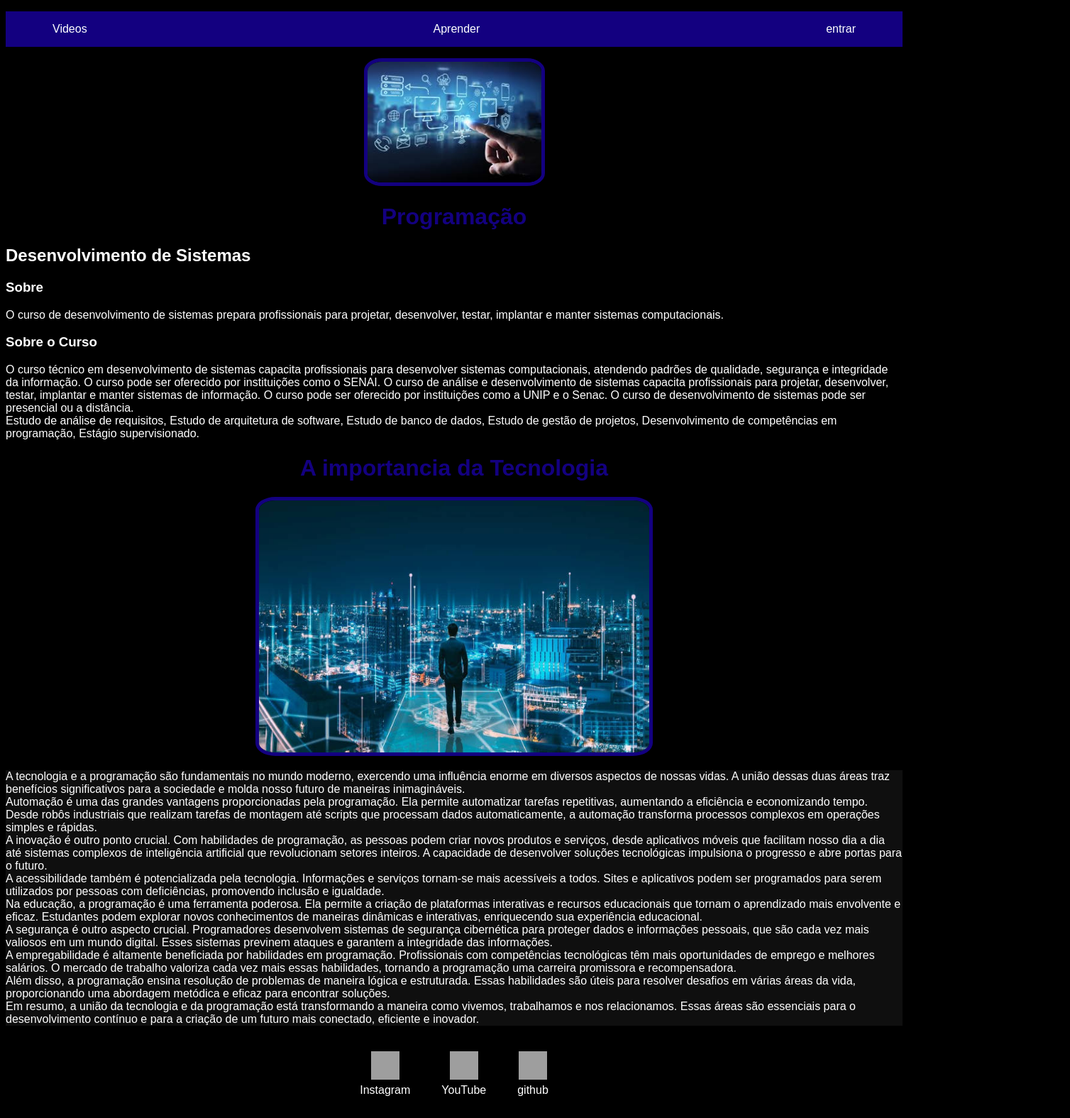
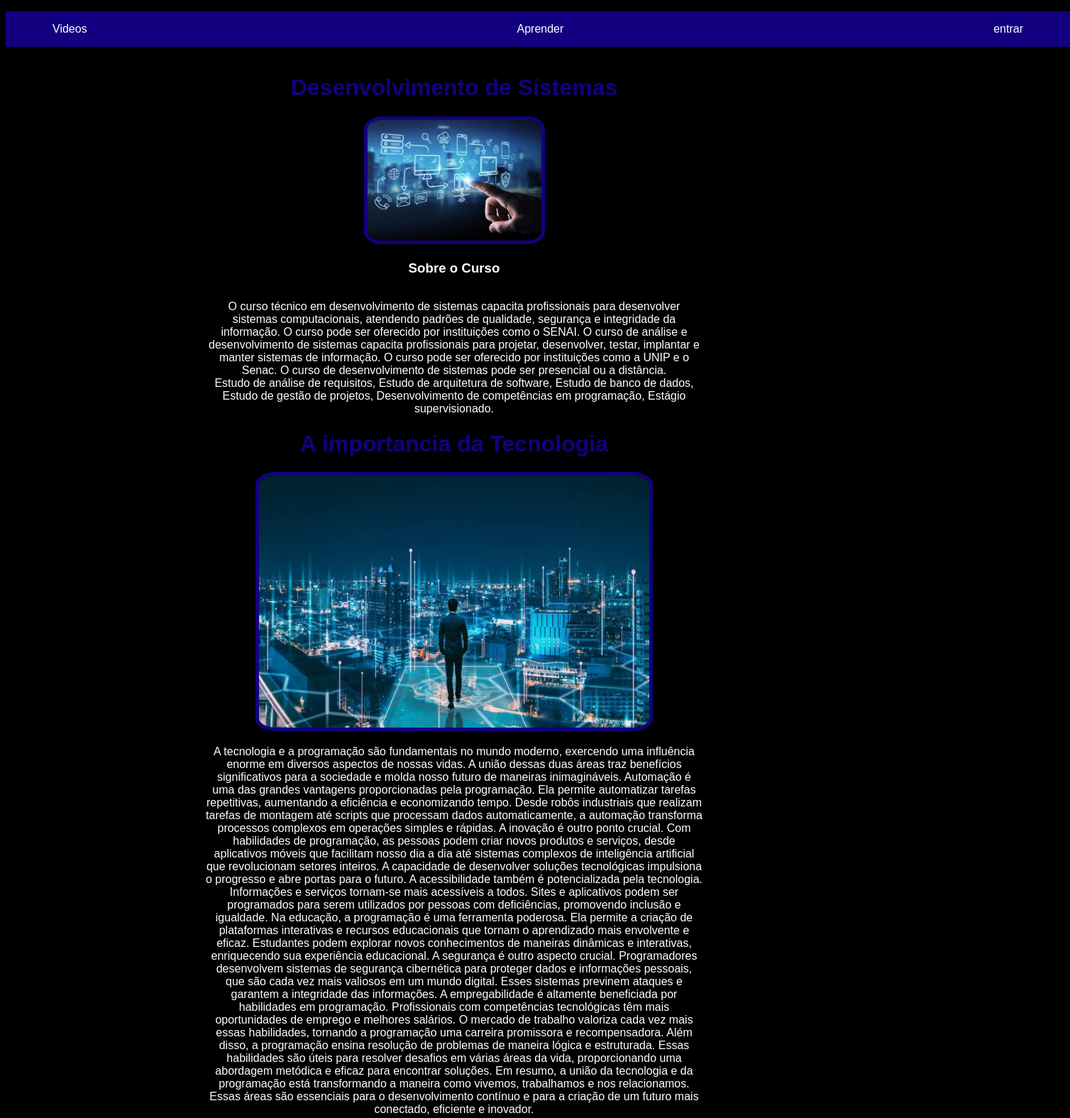
Before and after one commit to CarllosDanielPR/PGM-, a plain HTML site: page esc.html/index.html in a window 1280 px wide. Shown: the top 1575 px of the page at 71% size, 1508 px wide, since content can reach past the window. Drawn offline with Linux system fonts and the light colour scheme; grey boxes are pictures that could not be loaded.

Commit message:
Add files via upload

```diff
--- a/esc.html/index.css
+++ b/esc.html/index.css
@@ -73,12 +73,23 @@ footer p{
 }
 
  nav a:hover {
-    color: rgb(19, 0, 128);
+    color: rgb(137, 108, 255);
 }
-h6 {text-align: center;}
+h6 {text-align: center;
+}
 
-.container {background-color: rgb(19, 0, 128);}
+.container {background-color: rgb(19, 0, 128);
+            width: 1400px;
+            height: 50px;
+}
 
-.b2 {background-color: rgb(255, 255, 255);}
+.b2 {background-color: rgb(255, 255, 255);
+}
 
-.p2 {background-color: rgb(15, 15, 15);}
+.p2 {background-color: #000000;
+     width: 700px;
+     height: 100px;
+     display: inline-block;
+     text-align: center;
+
+}
--- a/esc.html/index.html
+++ b/esc.html/index.html
@@ -28,23 +28,16 @@
             </li>
         </ul>
 
-    </nav> </div>
+    </nav> </div> <br>
 <header>
+<center> <h1>Desenvolvimento de Sistemas</h1> </center>
 <div class="center">
 <img src="imagens/images.jpg"> </div>
-<center> <h1>Programação</h1> </center>
-<h2>Desenvolvimento de Sistemas</h2>
 </header>
 <main>
-    <section>
-        <h3>   Sobre    </h3>
-<p>
-    O curso de desenvolvimento de sistemas prepara profissionais para projetar, desenvolver, testar, implantar e manter sistemas computacionais.
-
-
-</p>
+ <center>   <section>
 <h3>   Sobre o Curso    </h3>
-<p>
+<p class="p2">
     O curso técnico em desenvolvimento de sistemas capacita profissionais para desenvolver sistemas computacionais, atendendo padrões de qualidade, segurança e integridade da informação.
 O curso pode ser oferecido por instituições como o SENAI.
 
@@ -62,25 +55,25 @@ Estágio supervisionado.
 
 </p>
 
-    </section>
-  <center> <h1>A importancia da Tecnologia</h1> <img style="align-items: center;" class="img1" src="imagens/trabalho-tecnologia2.jpg" > </center>
-  <div><div class="p2"><p>A tecnologia e a programação são fundamentais no mundo moderno, exercendo uma influência enorme em diversos aspectos de nossas vidas. A união dessas duas áreas traz benefícios significativos para a sociedade e molda nosso futuro de maneiras inimagináveis.<br>
+    </section> </center>
+  <center> <h1>A importancia da Tecnologia</h1> <img style="align-items: center;" class="img1" src="imagens/trabalho-tecnologia2.jpg" > </center> <center>
+  <div><div class="p2"><p>A tecnologia e a programação são fundamentais no mundo moderno, exercendo uma influência enorme em diversos aspectos de nossas vidas. A união dessas duas áreas traz benefícios significativos para a sociedade e molda nosso futuro de maneiras inimagináveis.
 
-    Automação é uma das grandes vantagens proporcionadas pela programação. Ela permite automatizar tarefas repetitivas, aumentando a eficiência e economizando tempo. Desde robôs industriais que realizam tarefas de montagem até scripts que processam dados automaticamente, a automação transforma processos complexos em operações simples e rápidas.<br>
+    Automação é uma das grandes vantagens proporcionadas pela programação. Ela permite automatizar tarefas repetitivas, aumentando a eficiência e economizando tempo. Desde robôs industriais que realizam tarefas de montagem até scripts que processam dados automaticamente, a automação transforma processos complexos em operações simples e rápidas.
 
-    A inovação é outro ponto crucial. Com habilidades de programação, as pessoas podem criar novos produtos e serviços, desde aplicativos móveis que facilitam nosso dia a dia até sistemas complexos de inteligência artificial que revolucionam setores inteiros. A capacidade de desenvolver soluções tecnológicas impulsiona o progresso e abre portas para o futuro.<br>
+    A inovação é outro ponto crucial. Com habilidades de programação, as pessoas podem criar novos produtos e serviços, desde aplicativos móveis que facilitam nosso dia a dia até sistemas complexos de inteligência artificial que revolucionam setores inteiros. A capacidade de desenvolver soluções tecnológicas impulsiona o progresso e abre portas para o futuro.
 
-    A acessibilidade também é potencializada pela tecnologia. Informações e serviços tornam-se mais acessíveis a todos. Sites e aplicativos podem ser programados para serem utilizados por pessoas com deficiências, promovendo inclusão e igualdade.<br>
+    A acessibilidade também é potencializada pela tecnologia. Informações e serviços tornam-se mais acessíveis a todos. Sites e aplicativos podem ser programados para serem utilizados por pessoas com deficiências, promovendo inclusão e igualdade.
 
-    Na educação, a programação é uma ferramenta poderosa. Ela permite a criação de plataformas interativas e recursos educacionais que tornam o aprendizado mais envolvente e eficaz. Estudantes podem explorar novos conhecimentos de maneiras dinâmicas e interativas, enriquecendo sua experiência educacional.<br>
+    Na educação, a programação é uma ferramenta poderosa. Ela permite a criação de plataformas interativas e recursos educacionais que tornam o aprendizado mais envolvente e eficaz. Estudantes podem explorar novos conhecimentos de maneiras dinâmicas e interativas, enriquecendo sua experiência educacional.
 
-    A segurança é outro aspecto crucial. Programadores desenvolvem sistemas de segurança cibernética para proteger dados e informações pessoais, que são cada vez mais valiosos em um mundo digital. Esses sistemas previnem ataques e garantem a integridade das informações.<br>
+    A segurança é outro aspecto crucial. Programadores desenvolvem sistemas de segurança cibernética para proteger dados e informações pessoais, que são cada vez mais valiosos em um mundo digital. Esses sistemas previnem ataques e garantem a integridade das informações.
 
-    A empregabilidade é altamente beneficiada por habilidades em programação. Profissionais com competências tecnológicas têm mais oportunidades de emprego e melhores salários. O mercado de trabalho valoriza cada vez mais essas habilidades, tornando a programação uma carreira promissora e recompensadora.<br>
+    A empregabilidade é altamente beneficiada por habilidades em programação. Profissionais com competências tecnológicas têm mais oportunidades de emprego e melhores salários. O mercado de trabalho valoriza cada vez mais essas habilidades, tornando a programação uma carreira promissora e recompensadora.
 
-    Além disso, a programação ensina resolução de problemas de maneira lógica e estruturada. Essas habilidades são úteis para resolver desafios em várias áreas da vida, proporcionando uma abordagem metódica e eficaz para encontrar soluções.<br>
+    Além disso, a programação ensina resolução de problemas de maneira lógica e estruturada. Essas habilidades são úteis para resolver desafios em várias áreas da vida, proporcionando uma abordagem metódica e eficaz para encontrar soluções.
 
-    Em resumo, a união da tecnologia e da programação está transformando a maneira como vivemos, trabalhamos e nos relacionamos. Essas áreas são essenciais para o desenvolvimento contínuo e para a criação de um futuro mais conectado, eficiente e inovador.<br></p></div></div>
+    Em resumo, a união da tecnologia e da programação está transformando a maneira como vivemos, trabalhamos e nos relacionamos. Essas áreas são essenciais para o desenvolvimento contínuo e para a criação de um futuro mais conectado, eficiente e inovador.</p></div></div> </center>
 </main>
 <footer>
     <a href="https://www.instagram.com/2tec.dds/" target="_blank" rel="noopener noreferrer">
```
